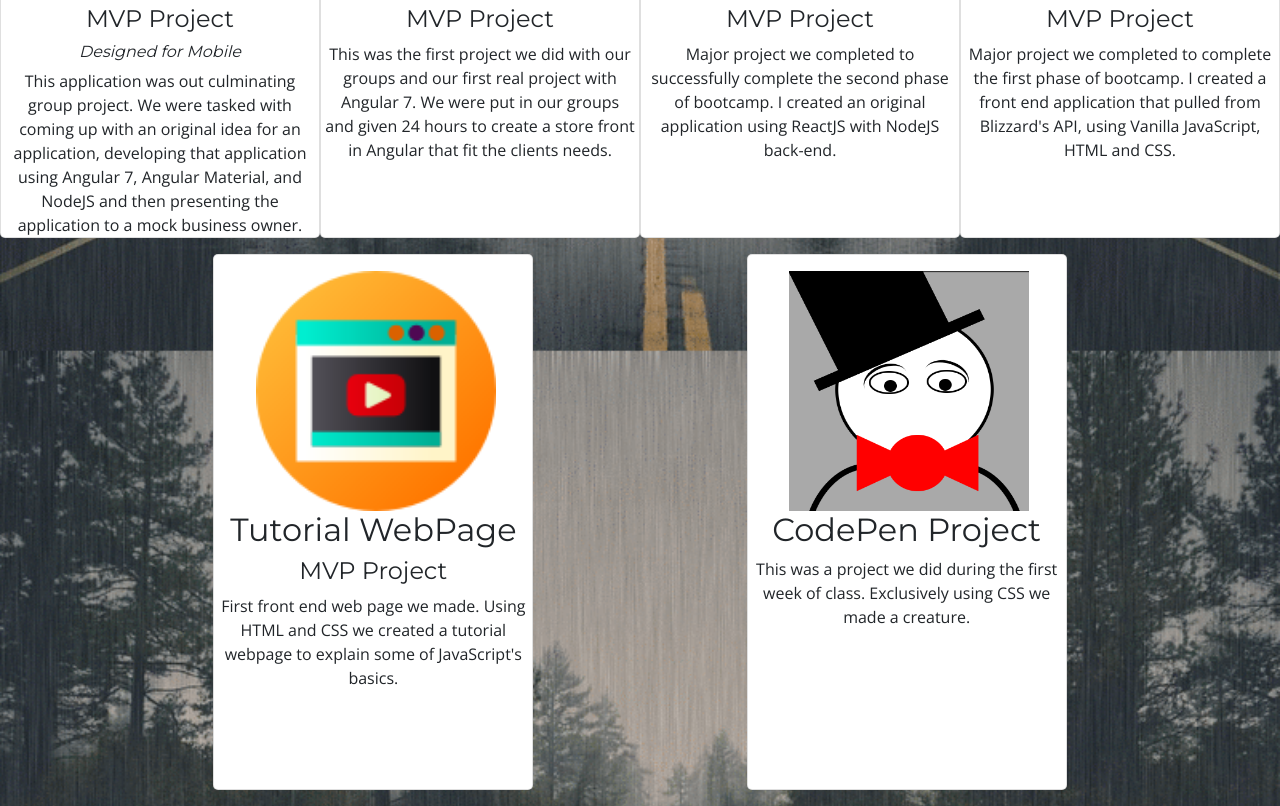
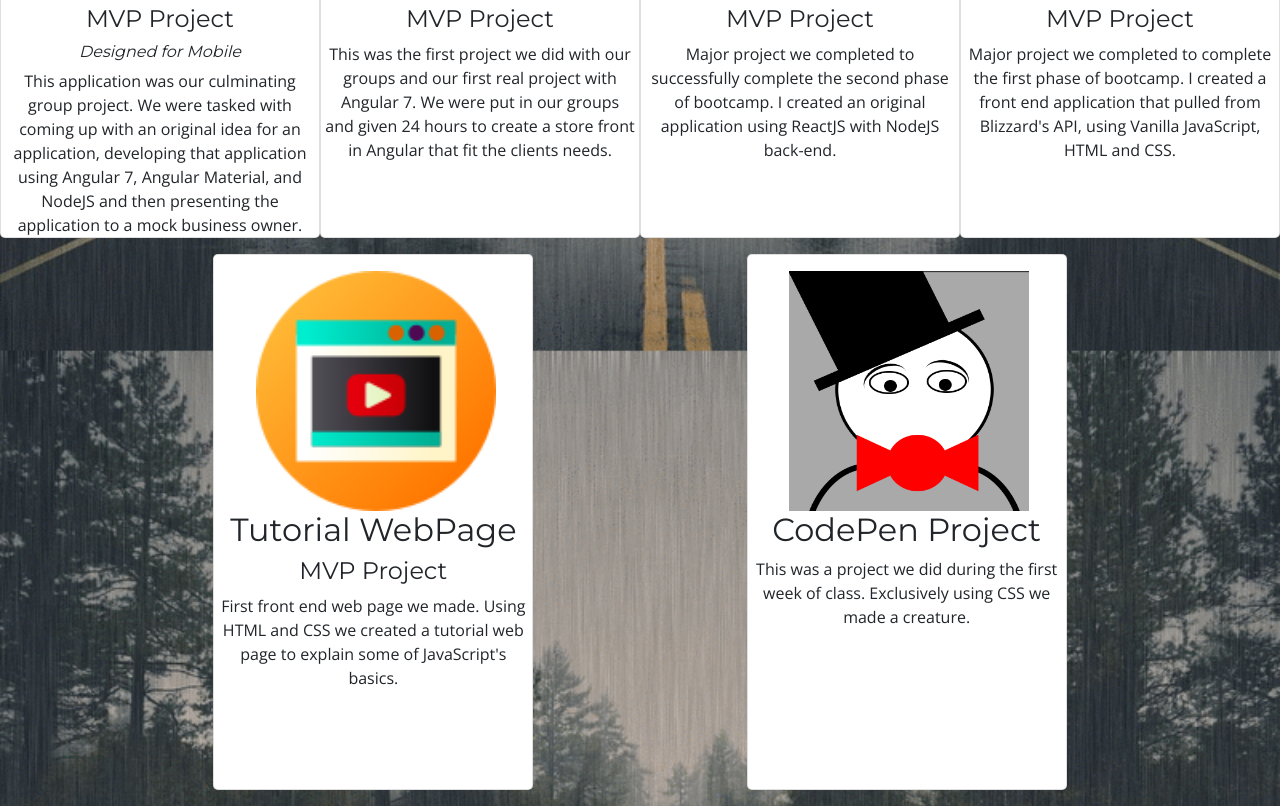
Before and after one commit to dontdoitwalter/dontdoitwalter.github.io, a plain HTML site: page index.html in a window 1280 px wide. Shown: the part 502-1308 px from the top of the page. Drawn offline with nearby package versions, Linux system fonts and the light colour scheme.

Commit message:
fixed spelling

```diff
--- a/index.html
+++ b/index.html
@@ -85,7 +85,7 @@
             <h2>Brew2U</h2>
             <h4>MVP Project</h4>
             <h6><i>Designed for Mobile</i></h6>
-            <p>This application was out culminating group project. We were tasked with coming up with an original idea for an application, developing that application using Angular 7, Angular Material, and NodeJS and then presenting the application to a mock business owner.</p>
+            <p>This application was our culminating group project. We were tasked with coming up with an original idea for an application, developing that application using Angular 7, Angular Material, and NodeJS and then presenting the application to a mock business owner.</p>
         </div>
     <div class="card">
         <a href="https://summitggs.herokuapp.com"><img src="./assets/gardenstore.png" alt="Garden Store"id="cardthumb"></a>
@@ -109,7 +109,7 @@
           <a href="https://dontdoitwalter.github.io/tutorial-webpage/"><img src="./assets/video-player.png" alt="Tutorial"id="cardthumb"></a>
             <h2>Tutorial WebPage</h2>
             <h4>MVP Project</h4>
-            <p>First front end web page we made. Using HTML and CSS we created a tutorial webpage to explain some of JavaScript's basics.</p>
+            <p>First front end web page we made. Using HTML and CSS we created a tutorial web page to explain some of JavaScript's basics.</p>
         </div>
       <div class="card">
           <a href="https://codepen.io/dontdoitwalter/pen/XPwqVb"><img src="./assets/creature.PNG" alt="CodePen"id="cardthumb"></a>
```
